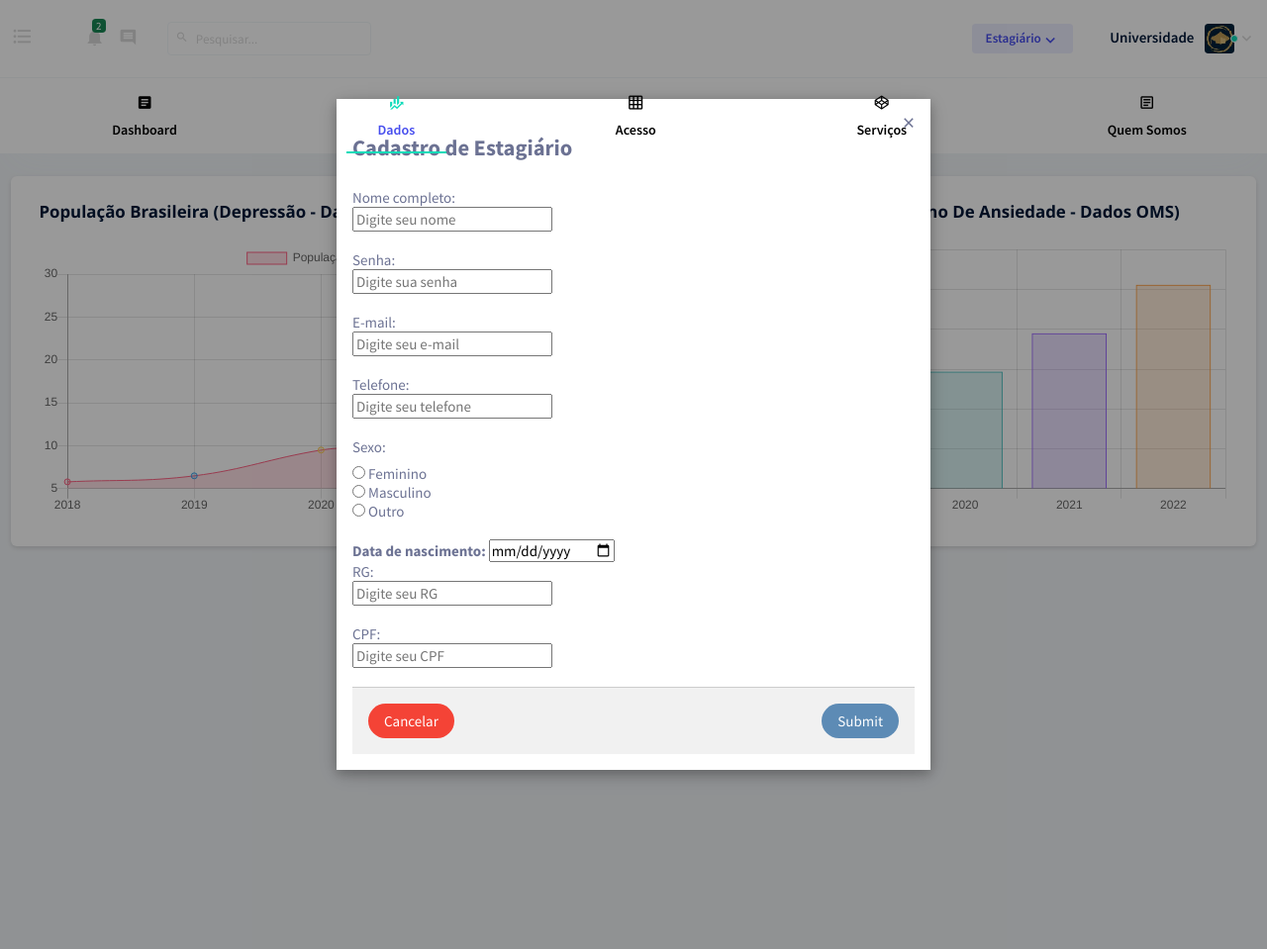
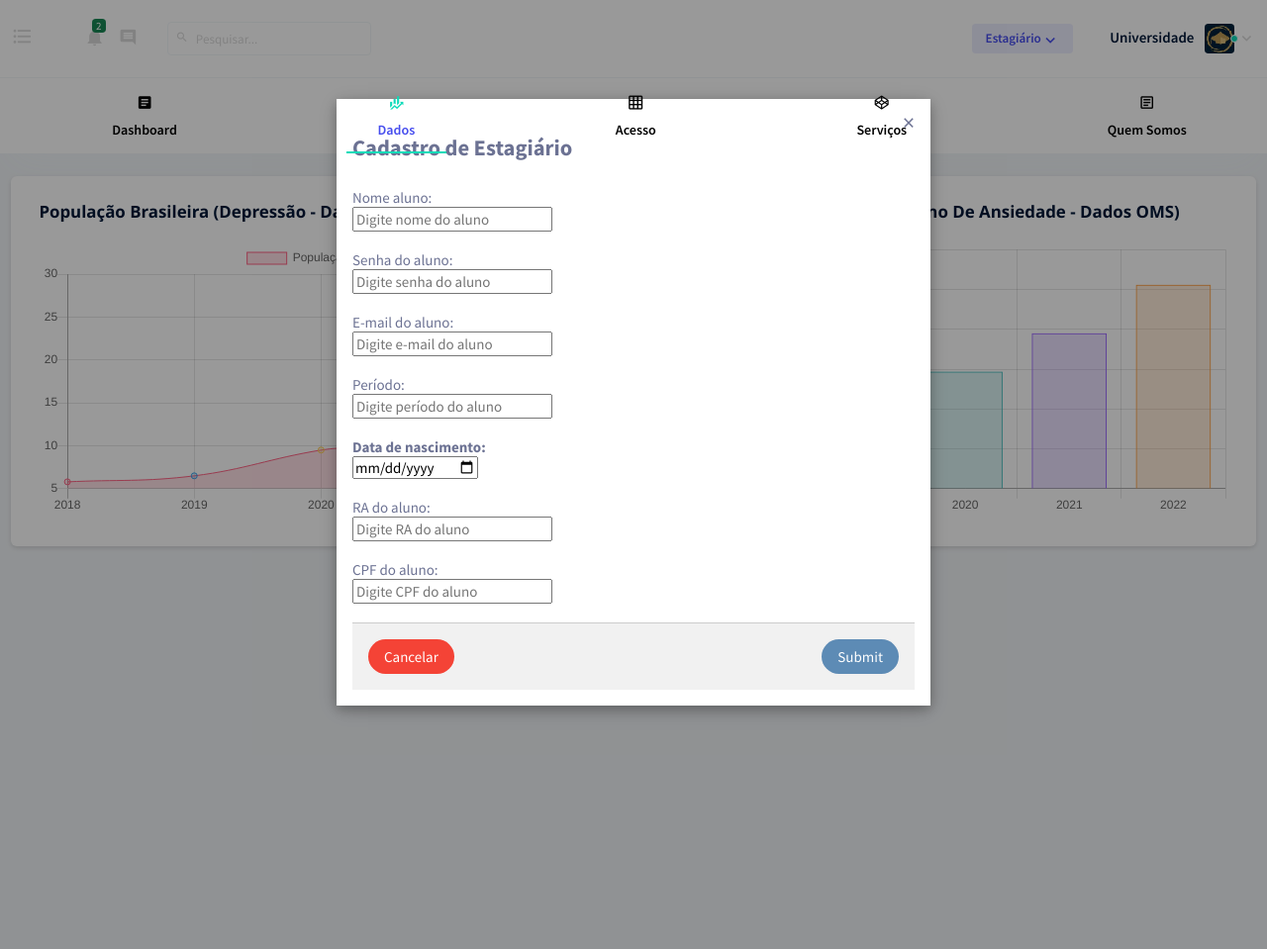
Before and after one commit to WillianNicomedes/agenda.me, a PHP site: page /universidade/chartjs.php in a window 1280 px wide, after a click on "Estagiário". Shown: the whole page at 99% size. Run offline with PHP 8.4, Linux system fonts and the light colour scheme; some libraries are stand-ins or nearby versions.

Commit message:
Update chartjs.php

```diff
--- a/universidade/chartjs.php
+++ b/universidade/chartjs.php
@@ -201,66 +201,60 @@
                 <legend><b>Cadastro de Estagiário</b></legend>
                 <br><br>
                 <div class="inputBox">
-                    <label for="nome" class="labelInput">Nome completo:</label>
+                    <label for="nome_aluno" class="labelInput">Nome aluno:</label>
                     <br>
-                    <input type="text" name="nome" id="nome" class="inputUser" placeholder="Digite seu nome" required>
+                    <input type="text" name="nome_aluno" id="nome_aluno" class="inputUser" placeholder="Digite nome do aluno" maxlength="50" required>
+                </div>
+                <br>
+
+                <div class="inputBox">
+                  <label for="senha" class="labelInput">Senha do aluno:</label>
+                  <br>
+                  <input type="password" name="senha" id="senha" class="inputUser" placeholder="Digite senha do aluno" maxlength="30" required>
                 </div>
 
                 <br>
 
                 <div class="inputBox">
-                  <label for="senha" class="labelInput">Senha:</label>
+                  <label for="email" class="labelInput">E-mail do aluno:</label>
                   <br>
-                  <input type="password" name="senha" id="senha" class="inputUser" placeholder="Digite sua senha" required>
+                  <input type="email" name="email_aluno" id="email_aluno" class="inputUser" placeholder="Digite e-mail do aluno" maxlength="100" required>
                 </div>
 
                 <br>
 
                 <div class="inputBox">
-                  <label for="email" class="labelInput">E-mail:</label>
+                  <label for="periodo" class="labelInput">Período:</label>
                   <br>
-                  <input type="email" name="email" id="email" class="inputUser" placeholder="Digite seu e-mail" required>
+                  <input type="text" name="periodo" id="periodo" class="inputUser" placeholder="Digite período do aluno" maxlength="20"required>
+                </div>
+
+                <br>
+
+                    <label for="data_nascimento"><b>Data de nascimento:</b> </label>
+					<br>
+                    <input type="date" name="data_nascimento" id="data_nascimento" required>
+
+				<br>
+				<br>
+
+                <div class="inputBox">
+                  <label for="ra" class="labelInput">RA do aluno:</label>
+                  <br>
+                  <input type="text" name="ra" id="ra" class="inputUser" placeholder="Digite RA do aluno" maxlength="9" required>
                 </div>
 
                 <br>
 
                 <div class="inputBox">
-                  <label for="telefone" class="labelInput">Telefone:</label>
+                  <label for="cpf_aluno" class="labelInput">CPF do aluno:</label>
                   <br>
-                  <input type="number" name="telefone" id="telefone" class="inputUser" placeholder="Digite seu telefone" required>
+                  <input type="text" name="cpf_aluno" id="cpf_aluno" class="inputUser" placeholder="Digite CPF do aluno" maxlength="11" required>
                 </div>
 
                 <br>
 
-                <p>Sexo:</p>
-                    <input type="radio" id="feminino "name="genero" value="feminino" required>
-                    <label for="Feminino">Feminino</label><br>
-                    <input type="radio" id="masculino "name="genero" value="masculino" required>
-                    <label for="masculino">Masculino</label><br>
-                    <input type="radio" id="outro "name="genero" value="outro" required>
-                    <label for="outro">Outro</label>
-                    <br><br>
-
-                    <label for="data_nascimento"><b>Data de nascimento:</b> </label>
-                    <input type="date" name="data_nascimento" id="data_nascimento" required>
-
-                <div class="inputBox">
-                  <label for="rg" class="labelInput">RG:</label>
-                  <br>
-                  <input type="number" name="rg" id="rg" class="inputUser" placeholder="Digite seu RG" maxlength="9" required>
-                </div>
-
-                <br>
-
-                <div class="inputBox">
-                  <label for="cpf" class="labelInput">CPF:</label>
-                  <br>
-                  <input type="number" name="cpf" id="cpf" class="inputUser" placeholder="Digite seu CPF" maxlength="11" required>
-                </div>
-
-                <br>
-
-                <div class="w3-container w3-border-top w3-padding-16 w3-light-grey">
+				<div class="w3-container w3-border-top w3-padding-16 w3-light-grey">
                    <button onclick="document.getElementById('id03').style.display='none'" type="button" class="w3-button w3-red">Cancelar</button>
                    <span class="w3-right w3-hide-small"><input type="submit" name="submit" id="submit"  class="w3-button w3-green"></span></span>
                 </div>
```
